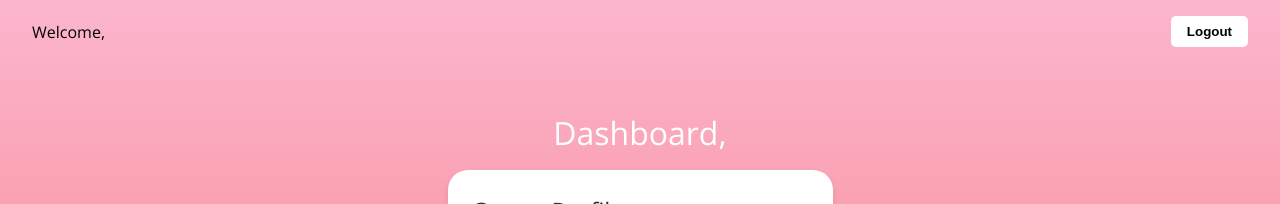
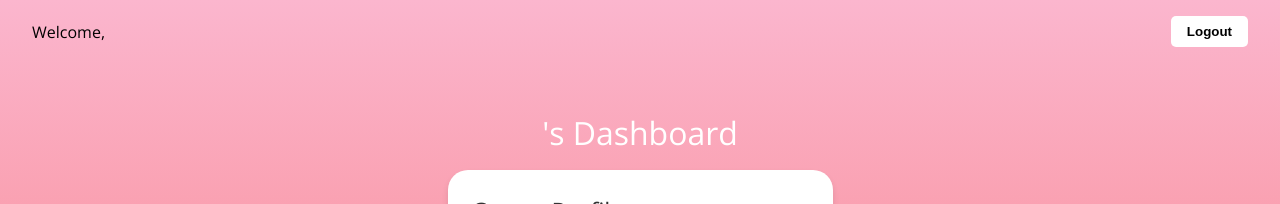
Before and after one commit to ajpieroni/316Heartcoded, a React (Create React App) app in the folder ourapp/reactapp/: page /UserSignedIn in a window 1280 px wide. Shown: the top 204 px of the page. Built offline with nearby package versions, Linux system fonts and the light colour scheme.

Commit message:
first name dashboard

```diff
--- a/ourapp/reactapp/src/pages/UserSignedIn.js
+++ b/ourapp/reactapp/src/pages/UserSignedIn.js
@@ -41,7 +41,7 @@ return(
     <div>
 <div className="features">
   <Header />
-        <div class = "welcome-message"> Dashboard, {user?.name}</div>
+        <div class = "welcome-message"> {user?.name.split(' ')[0]}'s Dashboard</div>
 
 
       <Link to={{
```
